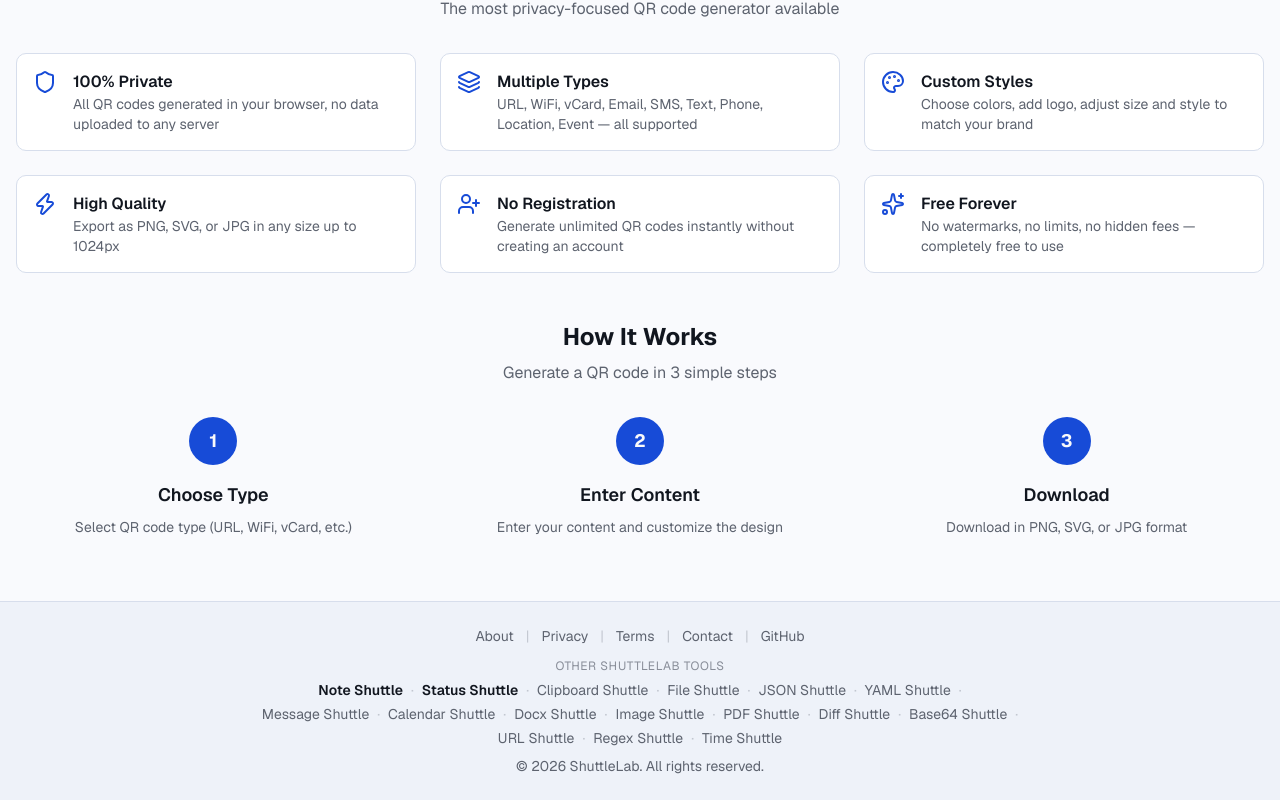
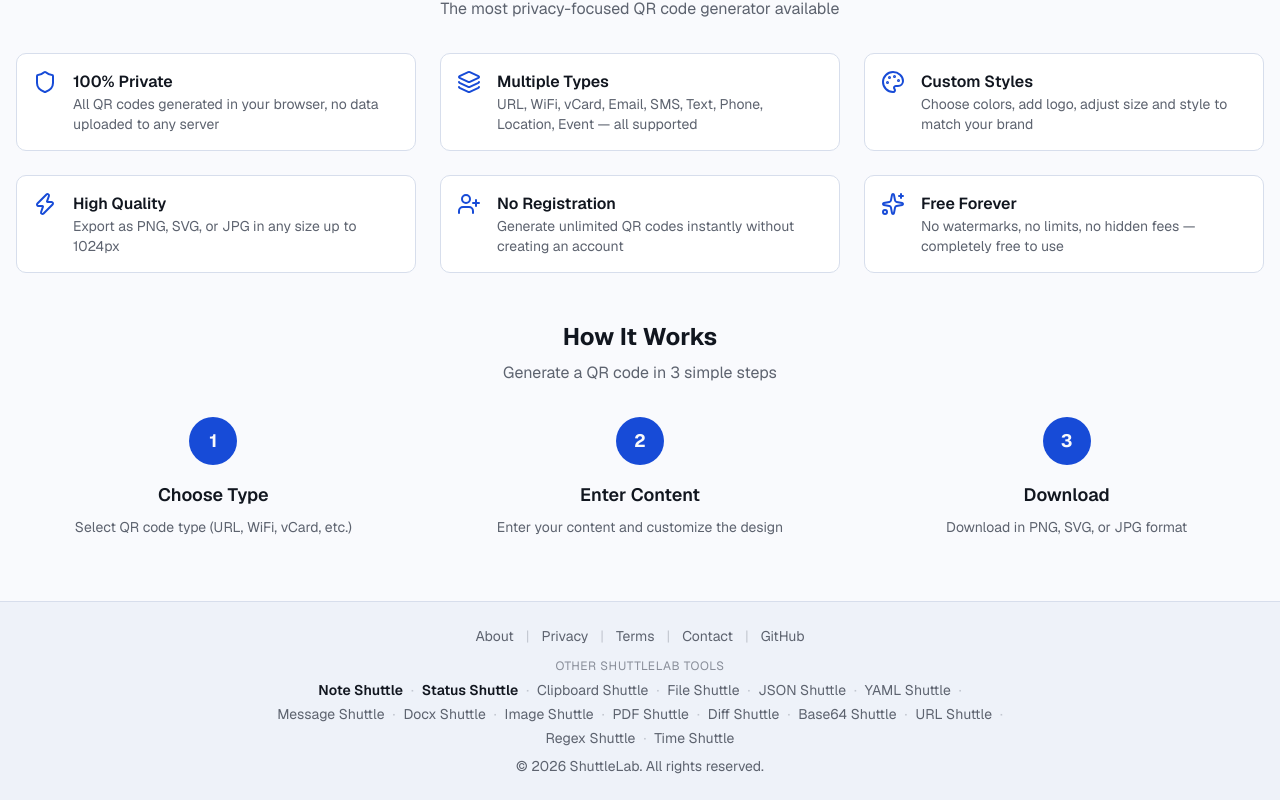
Before and after one commit to ShuttleLab/qr-shuttle, a Next.js app: page /en in a window 1280 px wide. Shown: the part 1492-2292 px from the top of the page. Built offline with nearby package versions, Linux system fonts and the light colour scheme.

Commit message:
footer: drop Calendar from cross-link list (China-oriented, not for overseas users)
Co-Authored-By: Claude Opus 4.8 (1M context) <noreply@anthropic.com>

```diff
--- a/components/footer.tsx
+++ b/components/footer.tsx
@@ -12,7 +12,6 @@ const SIBLING_SITES: { name: string; host: string; featured?: boolean }[] = [
   { name: "JSON Shuttle", host: "json.shuttlelab.org" },
   { name: "YAML Shuttle", host: "yaml.shuttlelab.org" },
   { name: "Message Shuttle", host: "msg.shuttlelab.org" },
-  { name: "Calendar Shuttle", host: "calendar.shuttlelab.org" },
   { name: "Docx Shuttle", host: "docx.shuttlelab.org" },
   { name: "Image Shuttle", host: "image.shuttlelab.org" },
   { name: "PDF Shuttle", host: "pdf.shuttlelab.org" },
```
